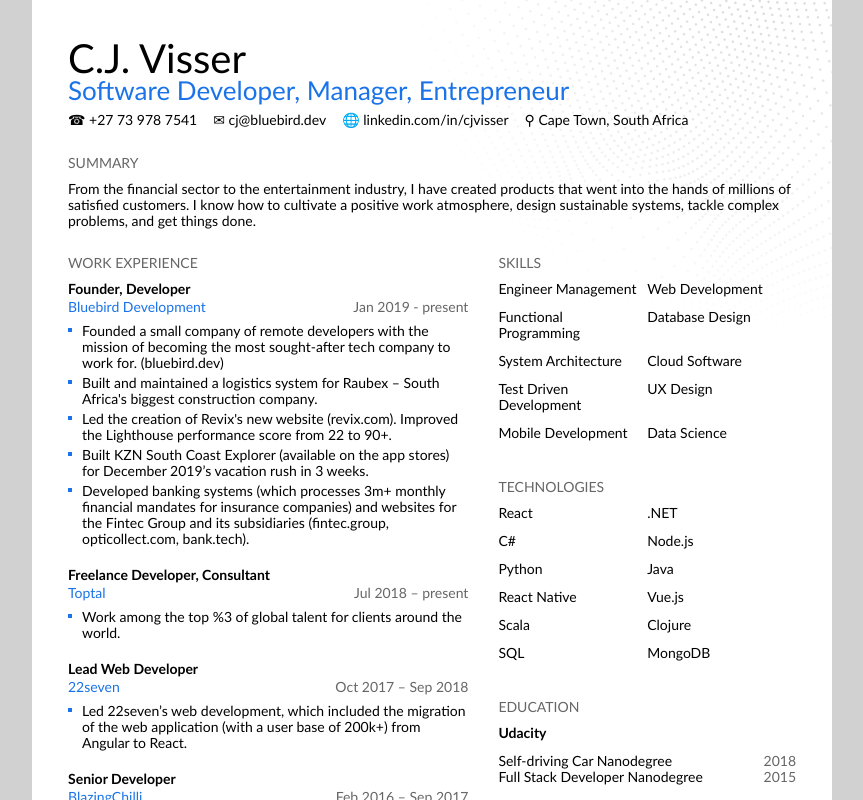
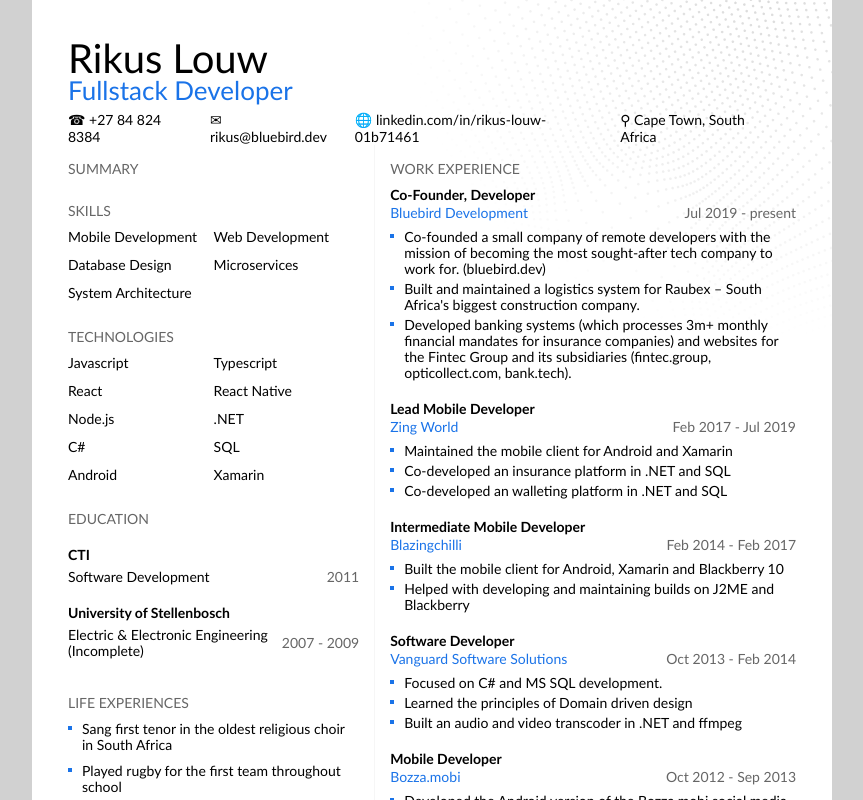
Before and after one commit to bluebirddev/resumator, a React (Create React App) app: page / in a window 1280 px wide. Shown: the top 800 px of the page, without its empty margins (208-1071 px from the left). Built offline with nearby package versions, Linux system fonts and the light colour scheme.

Commit message:
Update layout to fit everyone's content

```diff
--- a/src/App.css
+++ b/src/App.css
@@ -39,6 +39,14 @@
     margin-bottom: 12px;
 }
 
+.content {
+    margin-bottom: 12px;
+    overflow: hidden;
+}
+.content.group {
+    margin-bottom: 8px;
+}
+
 h1 {
     font-weight: 400;
     font-size: 40px;
@@ -52,19 +60,20 @@
 h3 {
     text-transform: uppercase;
     color: #666;
-    margin: 26px 0 10px;
+    margin: 16px 0 10px;
 }
 
 .split {
     display: flex;
 }
 .split > div:first-child {
-    width: 55%;
-    margin-right: 15px;
+    width: 40%;
+    padding-right: 15px;
 }
 .split > div:nth-child(2) {
-    margin-left: 15px;
+    padding-left: 15px;
     flex: 1;
+    border-left: 1px solid #f6f6f6;
 }
 
 .align {
@@ -74,6 +83,7 @@
 }
 .dates {
     color: #666;
+    white-space: nowrap;
 }
 
 .dot {
@@ -104,7 +114,7 @@
 }
 
 .education h4 {
-    margin-bottom: 12px;
+    margin-bottom: 6px;
 }
 .education > div {
     margin-bottom: 20px;
--- a/src/App.tsx
+++ b/src/App.tsx
@@ -2,7 +2,7 @@
 import './App.css';
 import picture from './picture';
 
-import person from './cj';
+import person from './rikus';
 
 function App() {
   return (
@@ -21,34 +21,19 @@
           <div><span className="emoji">⚲</span> {person.info.location}</div>
         </div>
 
-        <h3>Summary</h3>
-        <p>{person.summary}</p>
-
         <div className="split">
           <div>
-            <h3>Work Experience</h3>
-            {person.workExperience.map((we, i) => (
-              <div key={i}>
-                <h4>{we.title}</h4>
-                <div className="align">
-                  <div className="highlight">{we.company}</div>
-                  <div className="dates">{we.dates}</div>
-                </div>
-                <ul>
-                  {we.bulletPoints.map((bp, j) => <li key={j}><div className="dot" /><div>{bp}</div></li>)}
-                </ul>
-              </div>
-            ))}
-          </div>
-          <div>
+            <h3>Summary</h3>
+            <p className="content">{person.summary}</p>
+
             <h3>Skills</h3>
-            <div className="group">{person.skills.map(s => <div key={s}>{s}</div>)}</div>
+            <div className="group content">{person.skills.map(s => <div key={s}>{s}</div>)}</div>
 
             <h3>Technologies</h3>
-            <div className="group">{person.technologies.map(s => <div key={s}>{s}</div>)}</div>
+            <div className="group content">{person.technologies.map(s => <div key={s}>{s}</div>)}</div>
 
             <h3>Education</h3>
-            <div className="education">
+            <div className="education content">
               {person.education.map((e, i) => (
                 <div key={i}>
                   <h4>{e.name}</h4>
@@ -72,6 +57,23 @@
               ))}
             </ul>
           </div>
+
+
+          <div>
+            <h3>Work Experience</h3>
+            {person.workExperience.map((we, i) => (
+              <div key={i}>
+                <h4>{we.title}</h4>
+                <div className="align">
+                  <div className="highlight">{we.company}</div>
+                  <div className="dates">{we.dates}</div>
+                </div>
+                <ul>
+                  {we.bulletPoints.map((bp, j) => <li key={j}><div className="dot" /><div>{bp}</div></li>)}
+                </ul>
+              </div>
+            ))}
+          </div>
         </div>
       </div>
     </div>
--- a/src/rikus.tsx
+++ b/src/rikus.tsx
@@ -108,7 +108,7 @@
             degrees: [
                 {
                     name: 'Electric & Electronic Engineering (Incomplete)',
-                    dates: '2007-2009',
+                    dates: '2007 - 2009',
                 },
             ]
         }
```
Also changed, not shown: 1 other file (tests, documents, lock files or other folders).
